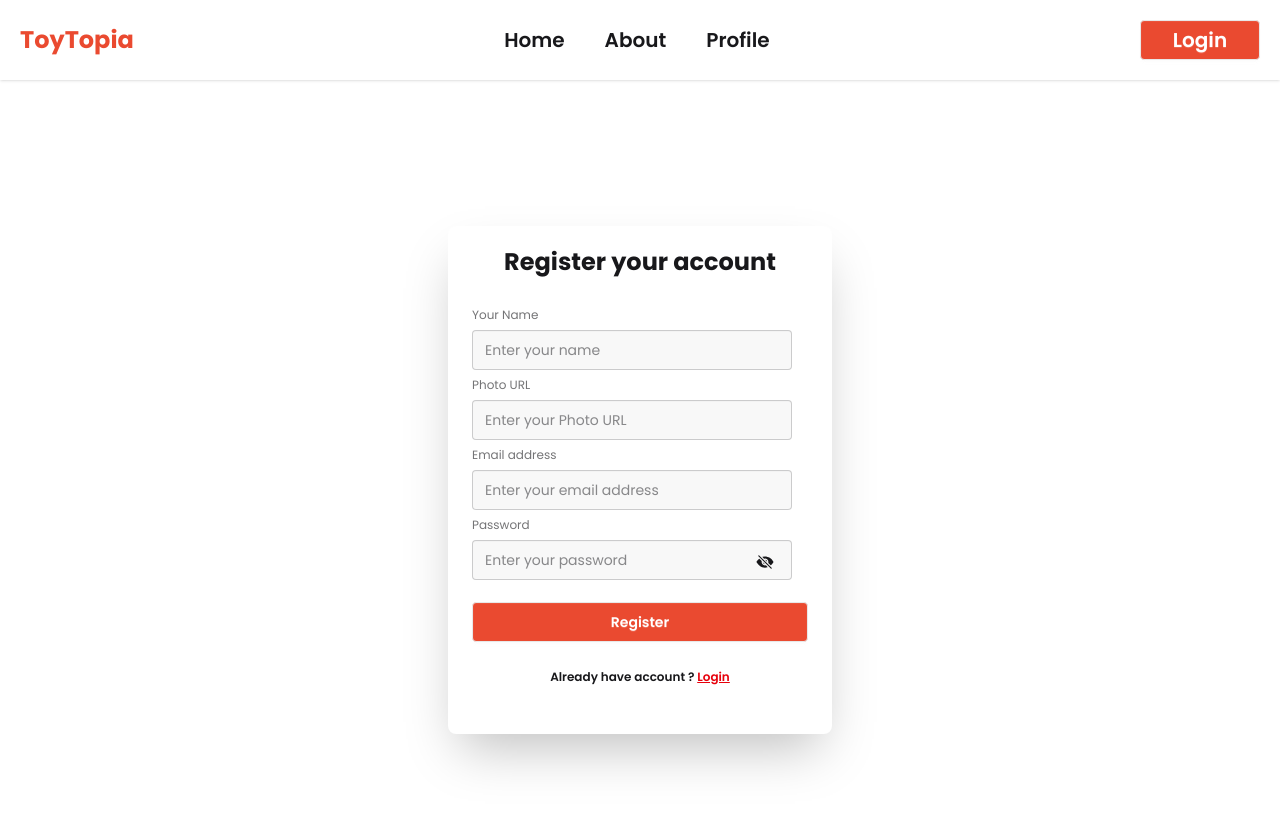
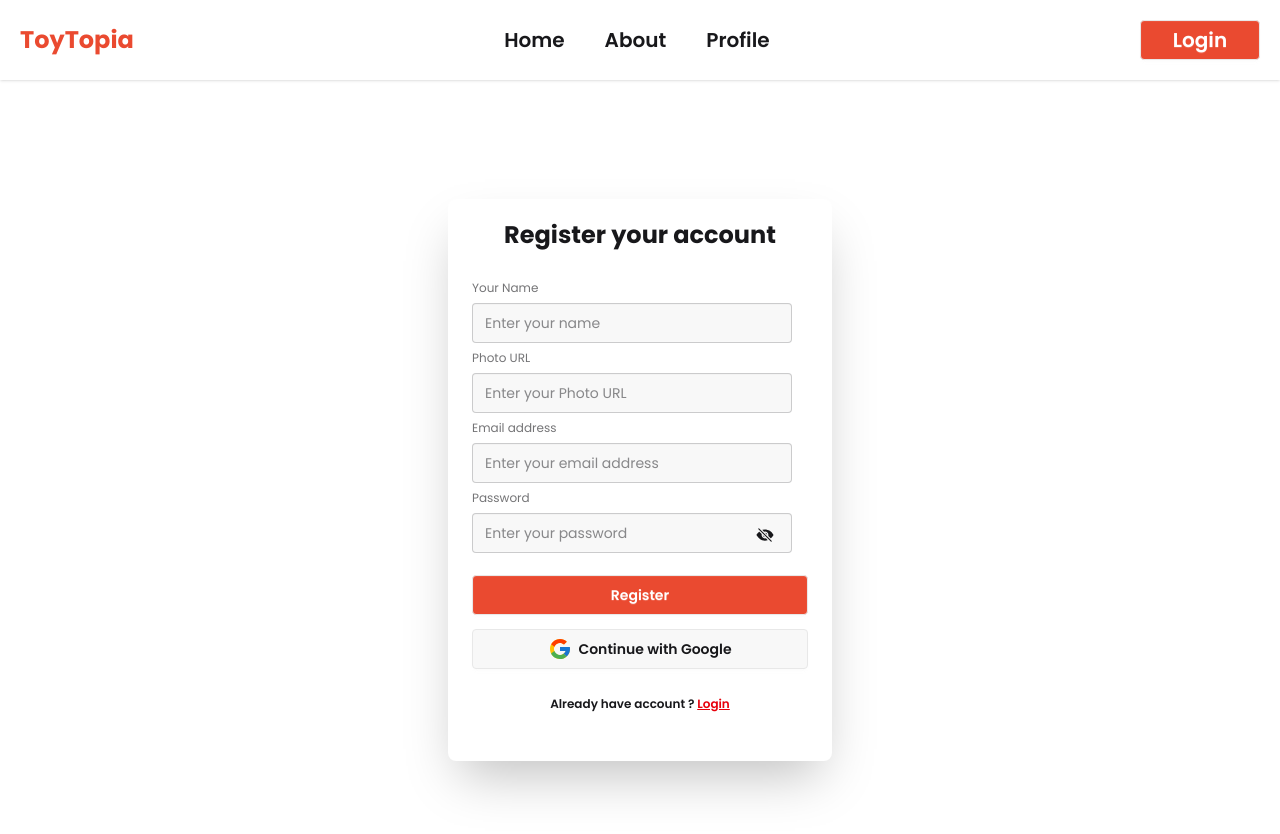
Before and after one commit to masumgaibandha/toy-topia, a React (Vite) app: page /register in a window 1280 px wide. Shown: the top 834 px of the page. Built offline with nearby package versions, Linux system fonts and the light colour scheme.

Commit message:
Continue with google sign in

```diff
--- a/src/component/Navbar.jsx
+++ b/src/component/Navbar.jsx
@@ -1,9 +1,14 @@
-import React from 'react'
+import React, { use} from 'react'
 import MyContainer from './MyContainer'
 import { Link, NavLink } from 'react-router'
 import MyLink from './MyLink'
+import { AuthContext } from '../context/AuthContext'
 
 const Navbar = () => {
+
+  const result = use(AuthContext)
+  console.log(result)
+
   return (
     <div  className="bg-base-100 shadow">
 
--- /dev/null
+++ b/src/context/AuthContext.jsx
@@ -0,0 +1,4 @@
+import { createContext } from "react";
+
+
+export const AuthContext = createContext();
--- /dev/null
+++ b/src/context/AuthProvider.jsx
@@ -0,0 +1,37 @@
+import React, { useState } from "react";
+import { AuthContext } from "./AuthContext";
+import {
+  createUserWithEmailAndPassword,
+  signInWithEmailAndPassword,
+  signInWithPopup,
+} from "firebase/auth";
+import { auth } from "../firebase/firebase.config";
+import { GoogleAuthProvider } from "firebase/auth";
+
+const googleProvider = new GoogleAuthProvider();
+
+const AuthProvider = ({ children }) => {
+  const [user, setUser] = useState("Masum");
+
+  const createUserWithEmailAndPasswordFunc = (email, password) => {
+    return createUserWithEmailAndPassword(auth, email, password);
+  };
+
+  const signWithEmailAndPasswordFunc = (email, password) => {
+    return signInWithEmailAndPassword(auth, email, password);
+  };
+  const signWithEmailFunc = () => {
+    return signInWithPopup(auth, googleProvider);
+  };
+
+  const authInfo = {
+    user,
+    setUser,
+    createUserWithEmailAndPasswordFunc,
+    signWithEmailAndPasswordFunc,
+    signWithEmailFunc,
+  };
+  return <AuthContext value={authInfo}>{children}</AuthContext>;
+};
+
+export default AuthProvider;
--- a/src/main.jsx
+++ b/src/main.jsx
@@ -1,13 +1,16 @@
-import { StrictMode } from 'react'
-import { createRoot } from 'react-dom/client'
-import './index.css'
-import { Router, RouterProvider } from 'react-router'
-import { router } from './routes/routes'
-import { ToastContainer } from 'react-toastify'
+import { StrictMode } from "react";
+import { createRoot } from "react-dom/client";
+import "./index.css";
+import { Router, RouterProvider } from "react-router";
+import { router } from "./routes/routes";
+import { ToastContainer } from "react-toastify";
+import AuthProvider from "./context/AuthProvider";
 
-createRoot(document.getElementById('root')).render(
+createRoot(document.getElementById("root")).render(
   <StrictMode>
-    <RouterProvider router={router}/>
-    <ToastContainer/>
-  </StrictMode>,
-)
+    <AuthProvider>
+      <RouterProvider router={router} />
+      <ToastContainer />
+    </AuthProvider>
+  </StrictMode>
+);
--- a/src/pages/Login.jsx
+++ b/src/pages/Login.jsx
@@ -5,19 +5,21 @@ import {
   signInWithPopup,
   signOut,
 } from "firebase/auth";
-import React, { useRef, useState } from "react";
+import React, { use, useRef, useState } from "react";
 import { Link } from "react-router";
 import { auth } from "../firebase/firebase.config";
 import { toast } from "react-toastify";
 import { FaEye, FaRegEye } from "react-icons/fa";
 import { IoEyeOff } from "react-icons/io5";
 import { FcGoogle } from "react-icons/fc";
+import { AuthContext } from "../context/AuthContext";
 
 const googleProvider = new GoogleAuthProvider();
 
 const Login = () => {
   const [user, setUser] = useState(null);
   const [show, setShow] = useState(false);
+  const {signWithEmailAndPasswordFunc, signWithEmailFunc} = use(AuthContext)
 
   const emailRef= useRef(null)
 
@@ -27,7 +29,7 @@ const Login = () => {
     const email = e.target.email?.value;
     const password = e.target.password?.value;
     console.log({ email, password });
-    signInWithEmailAndPassword(auth, email, password)
+    signWithEmailAndPasswordFunc(email, password)
       .then((res) => {
         // Will be delete
         if(!res.user?.emailVerified){
@@ -56,7 +58,7 @@ const Login = () => {
   };
   const handleGoogleLogin = () => {
     console.log("google signined");
-    signInWithPopup(auth, googleProvider)
+    signWithEmailFunc()
       .then((res) => {
         setUser(res.user);
         console.log(res);
--- a/src/pages/Register.jsx
+++ b/src/pages/Register.jsx
@@ -1,13 +1,20 @@
-import { createUserWithEmailAndPassword, sendEmailVerification, updateProfile } from "firebase/auth";
-import React, { useState } from "react";
+import {
+  createUserWithEmailAndPassword,
+  sendEmailVerification,
+  updateProfile,
+} from "firebase/auth";
+import React, { use, useState } from "react";
 import { Link } from "react-router";
 import { auth } from "../firebase/firebase.config";
 import { toast } from "react-toastify";
 import { FaEye, FaRegEye } from "react-icons/fa";
 import { IoEyeOff } from "react-icons/io5";
+import { AuthContext } from "../context/AuthContext";
+import { FcGoogle } from "react-icons/fc";
 
 const Register = () => {
   const [show, setShow] = useState(false);
+  const { createUserWithEmailAndPasswordFunc, signWithEmailFunc } = use(AuthContext);
 
   const handleRegister = (e) => {
     e.preventDefault();
@@ -15,8 +22,7 @@ const Register = () => {
     const photoURL = e.target.photo?.value;
     const email = e.target.email?.value;
     const password = e.target.password?.value;
-    console.log("Sign up function clicked", { email, password, displayName, photoURL });
-
+    // console.log("Sign up function clicked", { email, password, displayName, photoURL });
 
     const regExp = /^(?=.*[a-z])(?=.*[A-Z]).{6,}$/;
     if (!regExp.test(password)) {
@@ -26,33 +32,49 @@ const Register = () => {
       return;
     }
 
-    createUserWithEmailAndPassword(auth, email, password)
+    // createUserWithEmailAndPassword(auth, email, password)
+    createUserWithEmailAndPasswordFunc(email, password)
       .then((res) => {
         updateProfile(res.user, {
           displayName,
           photoURL,
-      }).then(()=>{
+        })
+          .then(() => {
             // Email verification
             sendEmailVerification(res.user)
-        .then((res)=>{
+              .then((res) => {
                 console.log(res);
                 toast.success("Register Successful");
-        }).catch((e)=>{
-          toast.error(e.message)
               })
+              .catch((e) => {
+                toast.error(e.message);
+              });
             // Verification ended
 
             // toast.success("Register Successful");
-      }).catch((e)=>{
-        toast.error(e.message)
           })
-
+          .catch((e) => {
+            toast.error(e.message);
+          });
       })
       .catch((e) => {
         console.log(e);
         toast.error("User already registered");
       });
   };
+
+const handleGoogleLogin = () => {
+  signWithEmailFunc()
+    .then((res) => {
+      toast.success("Register Successful with Google");
+      console.log(res.user);
+    })
+    .catch((e) => {
+      console.error(e);
+      toast.error("Google Sign-In Failed");
+    });
+};
+
   return (
     <div>
       <form
@@ -118,6 +140,17 @@ const Register = () => {
               >
                 Register
               </button>
+
+              {/* Google login button */}
+              <button
+                type="button"
+                onClick={handleGoogleLogin}
+                className="btn mt-2 cursor-pointer"
+              >
+                <FcGoogle size={24} />
+                Continue with Google
+              </button>
+
               <p className="text-center pt-5 font-semibold">
                 Already have account ?{" "}
                 <Link to="/login" className="text-red-600 underline">
```
Lines whose indentation alone changed are shown as unchanged.
